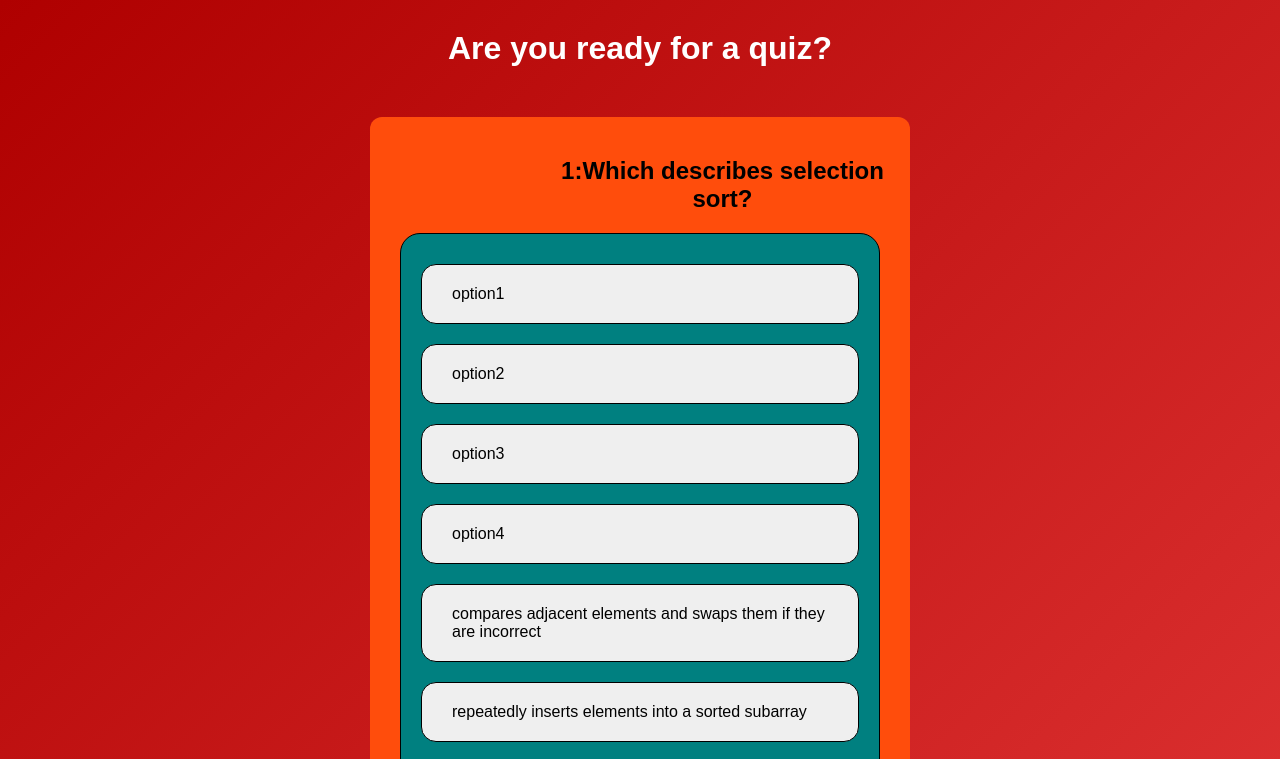
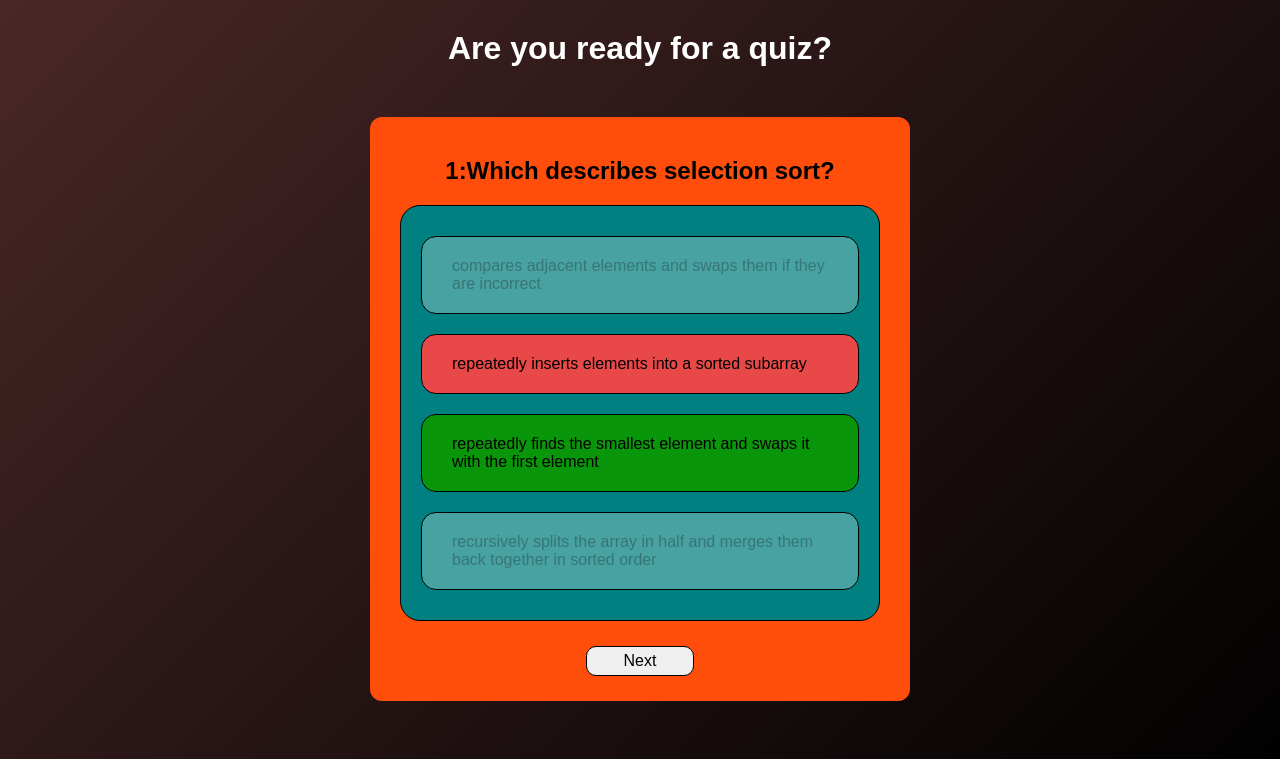
Before and after one commit to braydenwny/quizApp, a plain HTML site: page index.html in a window 1280 px wide. Both pictures are taken after a click on the button "repeatedly inserts elements into a sorted subarray". Shown: the top 759 px of the page. Drawn offline with Linux system fonts and the light colour scheme.

Commit message:
next button functionality
completed functionality for the next question button, as well as making it replayable at the end, and displaying your score

```diff
--- a/index.html
+++ b/index.html
@@ -15,14 +15,14 @@
                 <h2 id="question">Question here</h2>
 
             <div class="options" id="answer-buttons">
-                <button class="btn" id="optionOne">option1</button>
+                <!--<button class="btn" id="optionOne">option1</button>
                 <button class="btn" id="optionTwo">option2</button>
                 <button class="btn" id="optionThree">option3</button>
-                <button class="btn" id="optionFour">option4</button>
+                <button class="btn" id="optionFour">option4</button>-->
 
             </div>
 
-            <button id="nextButton">Next</button>
+            <button id="nextButton" onclick="changeQuestion">Next</button>
         </div>
 
 
--- a/mystyle.css
+++ b/mystyle.css
@@ -8,7 +8,7 @@
 .contents{
     width: 100%;
     min-height: 100vh;
-    background: linear-gradient(135deg, rgb(175, 0, 0), rgb(224, 53, 53));
+    background: linear-gradient(135deg, rgb(73, 39, 39), black);
     padding: 10px;
 }
 
@@ -30,10 +30,9 @@
 }
 
 .quiz h2{
-    display: flex;
     text-align: center;
     margin-bottom: 20px;
-    margin-left: 165px;
+
 }
 
 .options{
@@ -60,8 +59,12 @@
     font-weight: 500;
 }
 
-.btn:hover{
+.btn:hover:not([disabled]){
     background-color: rgb(219, 197, 197);
+}
+
+.btn:disabled{
+    cursor:no-drop;
 }
 
 #nextButton{
@@ -81,3 +84,14 @@
 #nextButton:hover{
     background-color: rgb(219, 197, 197);
 }
+
+
+.correct{
+    background-color: rgb(10, 150, 10);
+    color: black;
+}
+
+.incorrect{
+    background-color: rgb(233, 72, 72);
+    color: black;
+}
--- a/script.js
+++ b/script.js
@@ -62,7 +62,10 @@ function startQuiz(){
     showQuestion();
 }
 
+
+
 function showQuestion(){
+    resetState();
     let currentQuestion = questions[currentQuestionIndex];
     let questionNum = currentQuestionIndex + 1;
     questionElement.innerHTML = questionNum + ':' + currentQuestion.question;
@@ -72,8 +75,55 @@ function showQuestion(){
         button.innerHTML = answer.text          //adds the text from the answer text
         button.classList.add("btn");                            //gives it the classname btn
         answerButton.appendChild(button);
+        if(answer.correct){
+            button.dataset.correct = answer.correct;          //adds the true or false from our answers array to the button dataset
+        }
+        button.addEventListener("click", selectAnswer);
     })
 }
 
+function selectAnswer(e){
+    const selectedButton = e.target;
+    const isCorrect = selectedButton.dataset.correct ==="true";
+    if(isCorrect){
+        selectedButton.classList.add("correct");
+        score += 1;
+    }else{
+        selectedButton.classList.add("incorrect");
+    }
+    Array.from(answerButton.children).forEach(button => {      //for each button it will check the dataset, if true it will add the class name correct, then it will disable the button, then it will display the next button
+        if(button.dataset.correct ==="true"){
+            button.classList.add("correct");
+        }
+        button.disabled = true;
+    });
+    nextButton.style.display = "block";        //should display the next button
+}
+
+
+nextButton.addEventListener("click", ()=>{
+    if(currentQuestionIndex < questions.length){
+        currentQuestionIndex ++
+        if(currentQuestionIndex < questions.length){
+            showQuestion();
+        }else{
+            resetState();
+            questionElement.innerHTML = "Your Score is: " + score + " out of " + questions.length + ".";
+            nextButton.innerHTML = "Restart Quiz?";
+            nextButton.style.display = "block";
+        }
+
+    }else{
+        startQuiz()
+    }
+
+})
+
+function resetState(){
+    nextButton.style.display = "none";
+    while(answerButton.firstChild){                             //goes through the answer buttons deleting them
+        answerButton.removeChild(answerButton.firstChild);
+    }
+}
 
 startQuiz();
```
